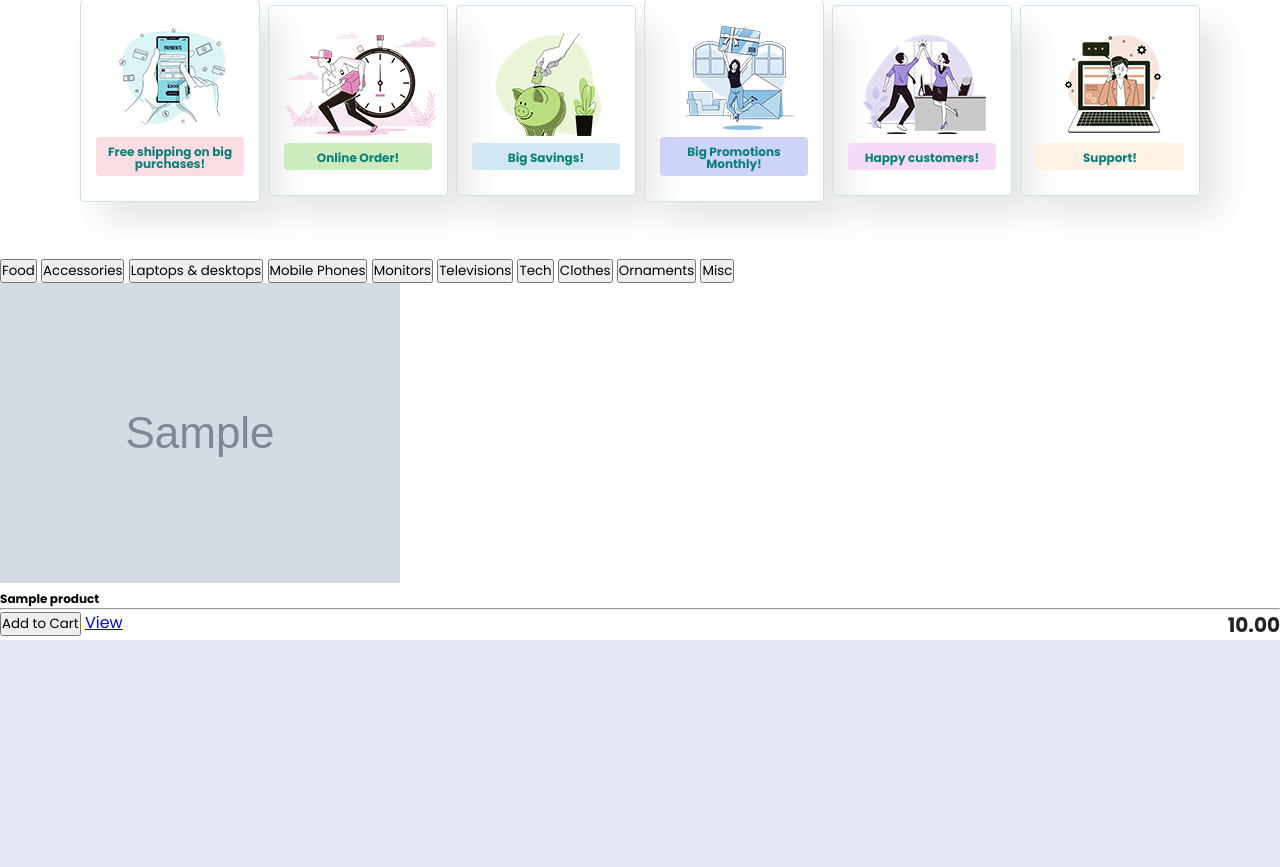
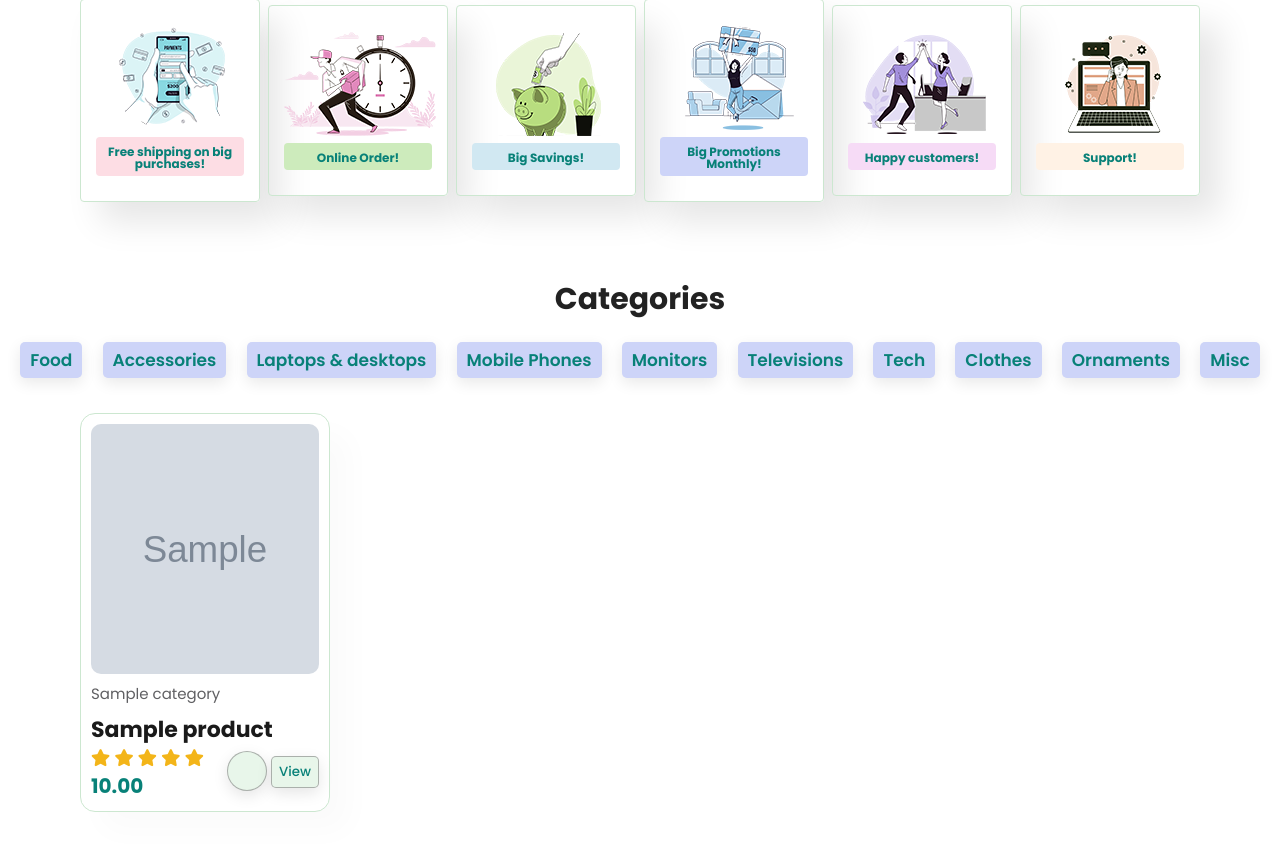
Before and after one commit to MulindwaMarkMyles/kulya, a Django app: page / in a window 1280 px wide. Shown: the part 841-1708 px from the top of the page. Before the commit the page ends 1481 px from the top, so only its background shows below. Run offline with Django 5.2, Linux system fonts and the light colour scheme; tables that the repository leaves empty hold one stand-in row (values such as "Sample post"); grey boxes marked "Sample" are stand-in pictures; some libraries are stand-ins or nearby versions.

Commit message:
really nice landing page

```diff
--- a/shop/templates/shop/index.html
+++ b/shop/templates/shop/index.html
@@ -42,7 +42,8 @@
                 <h6>Support!</h6>
             </div>
         </section>
-<section class="categories">
+        <h4 class="category-title">Categories</h4>
+        <section id="categories">
             <a href="#"><button>Food</button></a>
             <a href="#"><button>Accessories</button></a>
             <a href="#"><button>Laptops & desktops</button></a>
@@ -54,18 +55,29 @@
             <a href="#"><button>Ornaments</button></a>
             <a href="#"><button>Misc</button></a>
         </section>
-<div class="row">
+        <section id="products" class="section-p1">
             {% for product in products %}
-                <div class="col-lg-4">
+            <div class="pro-container">
+                <div class="pro">
                     <img class="thumbnail" src="{{ product.imageurl }}" alt="product image">
-                        <div class="box-element product">
-                                <h6><strong>{{ product.name }}</strong></h6>
-                                <hr>
-                                <button data-product="{{ product.id }}" data-action="add" class="btn btn-outline-secondary add-btn update-cart">Add to Cart</button>
-                                <a href="#" class="btn btn-outline-success ">View</a>
-                                <h4 style="float:right;">{{ product.price|floatformat:2 }}</h4>
+                    <div class="des">
+                        <span>{{ product.category }}</span>
+                        <h5>{{ product.name }}</h5>
+                    </div>
+                    <div class="star">
+                        <i class="fas fa-star"></i>
+                        <i class="fas fa-star"></i>
+                        <i class="fas fa-star"></i>
+                        <i class="fas fa-star"></i>
+                        <i class="fas fa-star"></i>
+                    </div>
+                    <h4>{{ product.price }}</h4>
+                </div>
+                <div class="btns">
+                    <button href="#" class="update-cart" data-product="{{ product.id }}" data-action="add"><i class="fal fa-shopping-cart add-cart"></i></button>
+                    <a href="#" class="view-btn"><button>View</button></a>
                 </div>
             </div>
             {% endfor %}
-</div>
+        </section>
 {% endblock %}
--- a/static/css/main.css
+++ b/static/css/main.css
@@ -168,3 +168,123 @@ p {
 #feature .fe-box:nth-child(6) h6{
     background-color: #fff2e5;
 }
+#categories {
+    display:flex;
+    flex-direction: row;
+    justify-content: space-evenly;
+    width:100%;
+}
+#categories a {
+    text-decoration: none;
+}
+#categories a button {
+    padding:5px 10px;
+    border:none;
+    background-color: #cdd4f8;
+    color:#088178;
+    font-size:17px;
+    font-weight: 600;
+    cursor:pointer;
+    box-shadow: 0 5px 15px rgba(0,0,0,0.09);
+    border-radius:5px;
+    transition:0.3s all ease;
+}
+#categories a button:hover {
+    background-color: #1a1a1a;
+    color:white;
+}
+.category-title {
+    text-align:center;
+    font-size:30px;
+    margin:20px 0px;
+}
+#products {
+    text-align:center;
+}
+
+#products .pro-container {
+    width:23%;
+    min-width:250px;
+    padding: 10px 12px;
+    border: 1px solid #cce7d0;
+    border-radius:15px;
+    cursor:pointer;
+    box-shadow: 20px 20px 30px rgba(0,0,0,0.02);
+    margin:15px 0;
+    transition:0.3s all  ease;
+}
+#products .pro-container:hover {
+    box-shadow: 20px 20px 30px rgba(0,0,0,0.06);
+    transform:scale(1.05);
+}
+#products .thumbnail {
+    width: 100%;
+    height: 250px;
+    border-radius:10px;
+    object-fit: cover;
+}
+#products a,
+#products button {
+    cursor: pointer;
+}
+#products .pro-container{
+    text-align:start;
+    padding:10px 10px;
+    position:relative;
+}
+#products .pro-container span {
+    color:#606063;
+    font-size:15px;
+}
+#products .pro-container .des h5 {
+    padding-top:7px;
+    font-size:22px;
+    color:#1a1a1a;
+}
+#products .pro-container .pro i {
+    font-size:17px;
+    color:rgb(243, 181, 25);
+}
+#products .pro-container .pro h4 {
+    font-size:20px;
+    font-weight: 700;
+    color:#088178;
+}
+#products .pro-container button {
+    border:none;
+    background: none;
+}
+#products .pro-container .add-cart {
+    width:40px;
+    height:40px;
+    line-height:40px;
+    border-radius: 50%;
+    background-color: #e8f6ea;
+    font-weight: 500;
+    color: #088178;
+    box-shadow: 0 5px 15px rgba(0,0,0,0.1);
+    border: 1px solid rgba(128, 128, 128, 0.589);
+}
+#products .pro-container .view-btn button {
+    background-color: #e8f6ea;
+    color:#088178;
+    border:1px solid rgba(128, 128, 128, 0.589);
+    box-shadow: 0 5px 15px rgba(0,0,0,0.1);
+    font-weight: 500;
+    border-radius:5px;
+    padding:5px 7px;
+}
+
+#products .pro-container .btns {
+    position: absolute;
+    bottom:20px;
+    right:10px;
+}
+
+#products {
+    display:grid;
+    grid-template-columns: repeat(auto-fit, 250px);
+    gap:50px;
+    padding-top:20px;
+
+}
```
Lines whose indentation alone changed are shown as unchanged.
